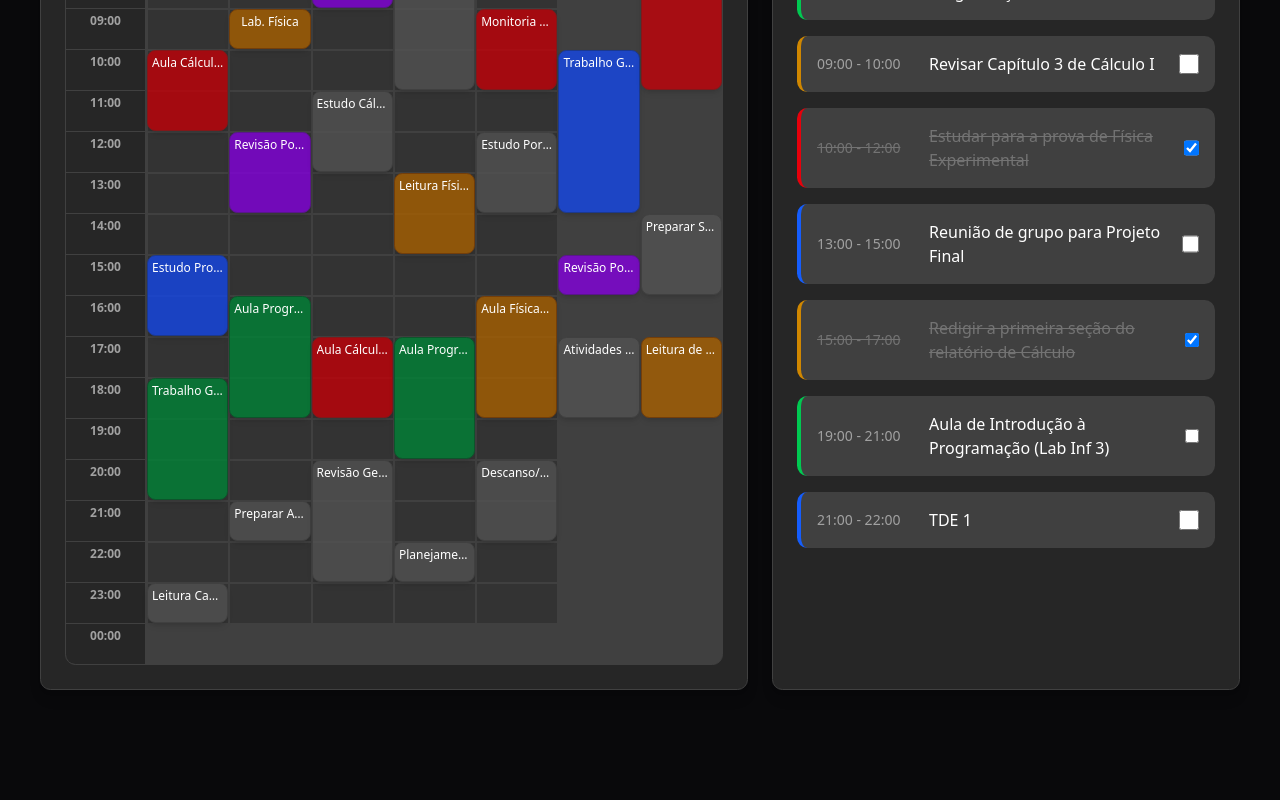
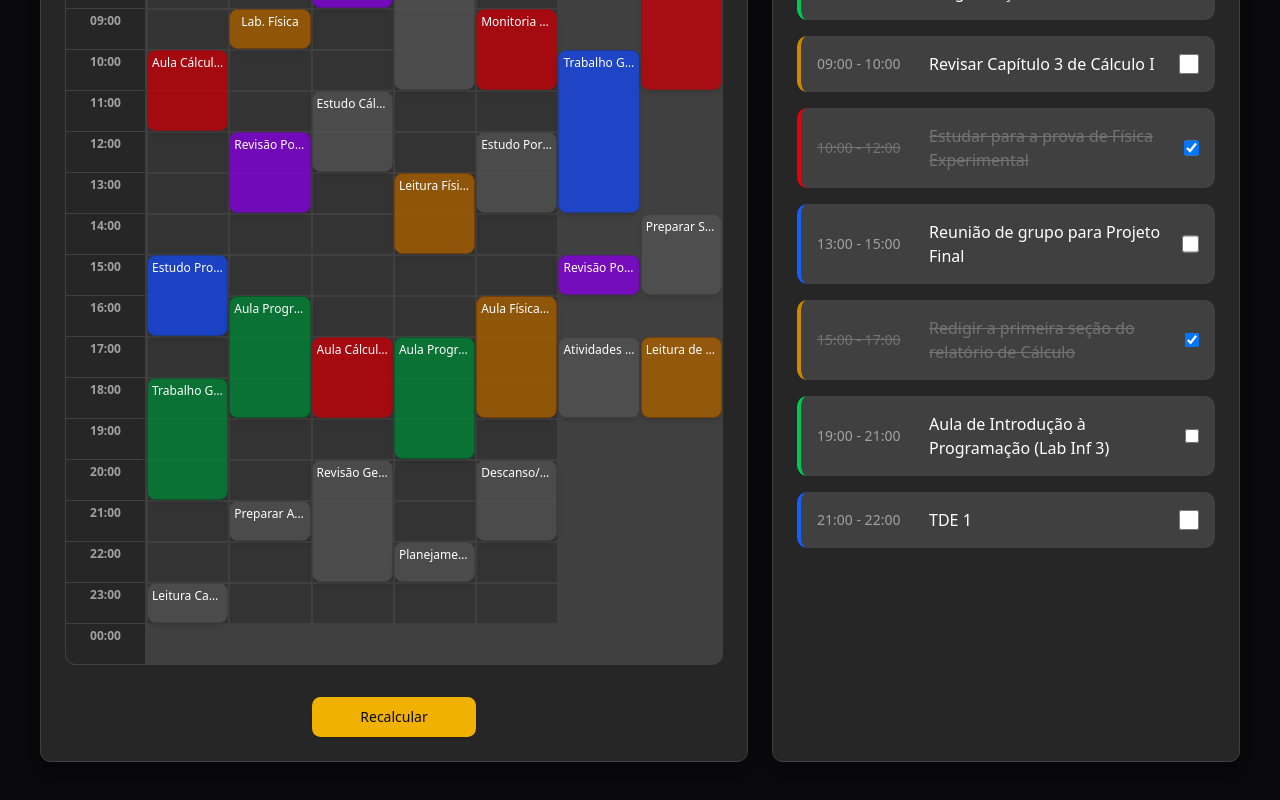
Before and after one commit to ana-borowsky/cronograma-educacional-react, a React (Vite) app in the folder frontend/: page /scheduleandtasks in a window 1280 px wide. Shown: the part 691-1491 px from the top of the page. Before the commit the page ends 1421 px from the top, so only its background shows below. Built offline with nearby package versions, Linux system fonts and the light colour scheme.

Commit message:
Adiciona botão de recalcular cronograma

```diff
--- a/frontend/src/pages/Login.jsx
+++ b/frontend/src/pages/Login.jsx
@@ -1,4 +1,4 @@
-import { Button } from "@/components/ui/button";
+import { Button } from "@/components/ui/button"
 import Layout from "../components/Layout"
 import { Link } from "react-router-dom"
 
--- a/frontend/src/pages/ScheduleAndTasks.jsx
+++ b/frontend/src/pages/ScheduleAndTasks.jsx
@@ -1,5 +1,7 @@
-import { useState } from "react";
+import { useState } from "react"
 import Layout from "../components/Layout"
+import { Button } from "@/components/ui/button"
+import { Link } from "react-router-dom"
 
 const ScheduleAndTasks = () => {
   const [activeTab, setActiveTab] = useState('agenda');
@@ -123,7 +125,7 @@ const ScheduleAndTasks = () => {
               ))}
               <div className="time-slot bg-neutral-800 text-neutral-400 text-xs font-semibold p-1 text-center border-r border-neutral-700" style={{ gridRow: 19, gridColumn: 1 }}>00:00</div>
 
-              {/* Células do Calendário (fundo) */}
+
               {daysOfWeek.map((day, dayIndex) => (
                 timeSlots.map((time, timeIndex) => {
                   const slotKey = `${dayIndex}-${timeIndex}`;
@@ -150,7 +152,7 @@ const ScheduleAndTasks = () => {
                 })
               ))}
 
-              {/* Eventos (Agora são invisíveis em vez de removidos) */}
+
               {dayEvents.map((event, index) => (
                 <div
                   key={index}
@@ -165,6 +167,16 @@ const ScheduleAndTasks = () => {
                   <span className="truncate block">{event.text}</span>
                 </div>
               ))}
+            </div>
+            <div className="flex justify-center mt-8">
+                <Button
+                  className="w-1/4"
+                  asChild
+                >
+                  <Link to="../scheduleandtasks">
+                    Recalcular
+                  </Link>
+                </Button>
             </div>
           </div>
           <div className="flex-grow p-6 bg-neutral-800 border border-neutral-700 rounded-lg shadow-lg">
```
